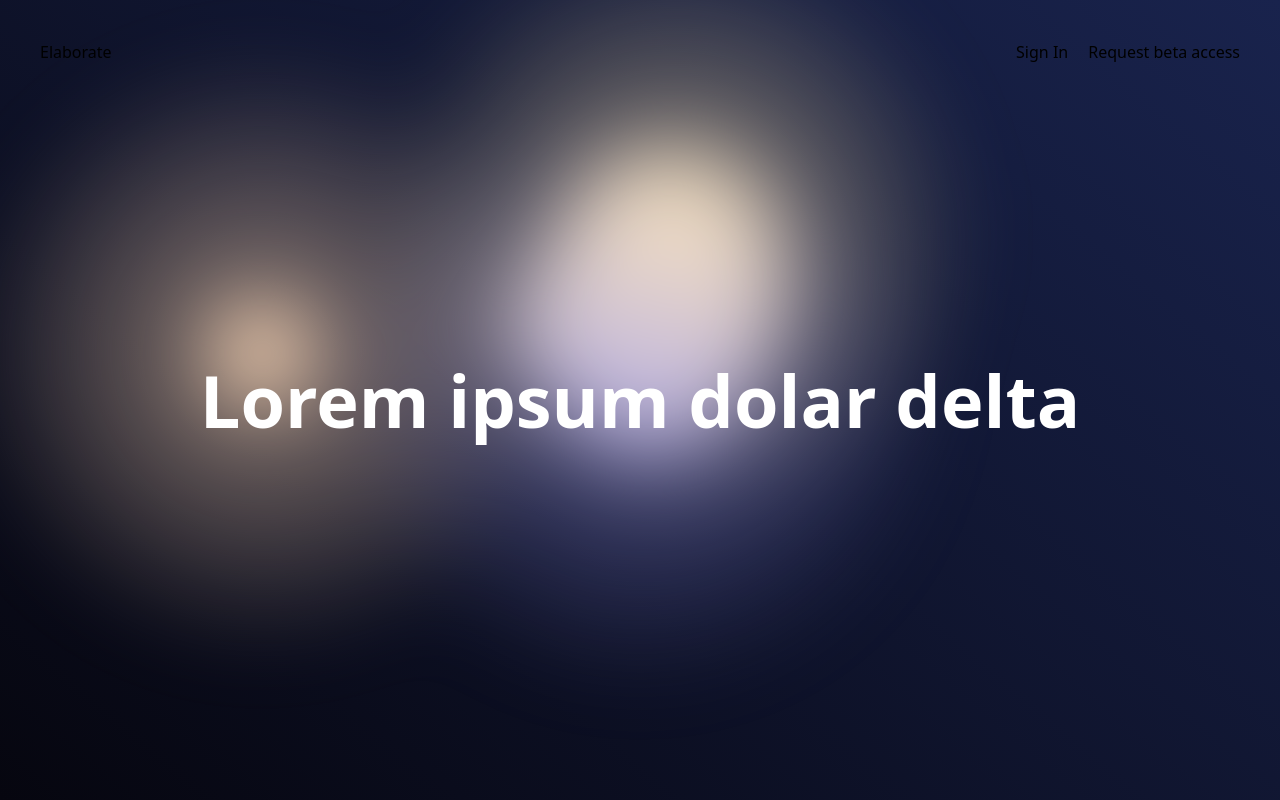
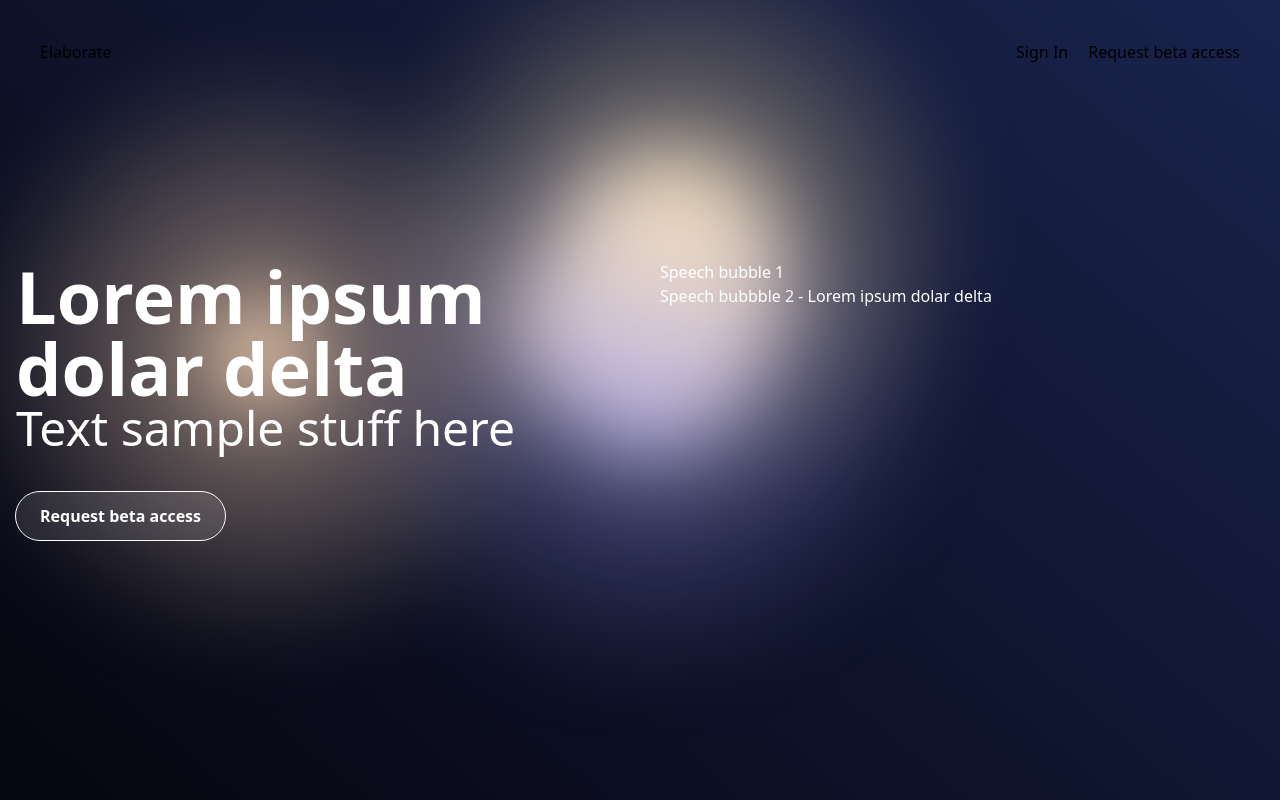
Before and after one commit to amapeso-at-speer/ytb-chatbot-landing, a Next.js app: page / in a window 1280 px wide. Built offline with nearby package versions, Linux system fonts and the light colour scheme.

Commit message:
continue on main content

```diff
--- a/src/app/page.tsx
+++ b/src/app/page.tsx
@@ -36,13 +36,25 @@ export default function Home() {
         ]}/>
       </div> */}
       <BackgroundGradientAnimation>
-        <div className="absolute z-50 inset-0 flex items-center justify-center text-white font-bold px-4 pointer-events-none text-3xl text-center md:text-4xl lg:text-7xl">
-          {/* <p className="bg-clip-text text-transparent drop-shadow-2xl bg-gradient-to-b from-white/80 to-white/20">
-            Gradients X Animations
-          </p> */}
-          <h1>Lorem ipsum dolar delta</h1>
-          {/* <p>Text sample stuff here</p>
-          <button>Some random button</button> */}
+        <div className="absolute z-50 inset-0 flex items-center justify-center">
+          <div className="flex flex-col md:flex-row text-white px-4 max-w-screen-xl">
+            {/* <p className="bg-clip-text text-transparent drop-shadow-2xl bg-gradient-to-b from-white/80 to-white/20">
+              Gradients X Animations
+            </p> */}
+            <div className="mr-10 flex-1">
+              <h1 className="text-3xl md:text-4xl lg:text-7xl font-bold">Lorem ipsum dolar delta</h1>
+              <p className="text-xl md:text-3xl lg:text-5xl">Text sample stuff here</p>
+              <button className="bg-white/10 py-3 px-6 mt-10 rounded-full font-bold outline outline-1">Request beta access</button>
+            </div>
+            <div className="flex-1 pointer-events-none">
+              {/* <div >
+                <iframe src="https://giphy.com/embed/7OXm7rFOJ0ARoeXOCV" width="100%" height="100%" className="absolute giphy-embed" frameBorder="0" allowFullScreen></iframe>
+              </div> */}
+              {/* <p><a href="https://giphy.com/gifs/warcraft-video-games-world-of-warcraft-7OXm7rFOJ0ARoeXOCV">via GIPHY</a></p> */}
+              <div>Speech bubble 1</div>
+              <div>Speech bubbble 2 - Lorem ipsum dolar delta</div>
+            </div>
+          </div>
         </div>
       </BackgroundGradientAnimation>
     </main>
```
